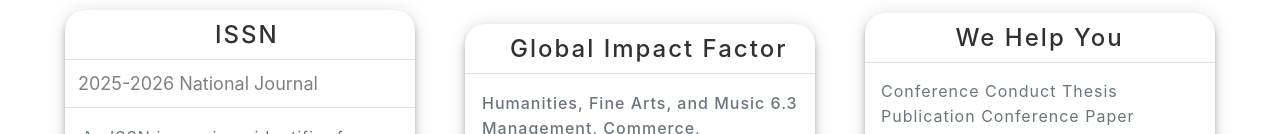
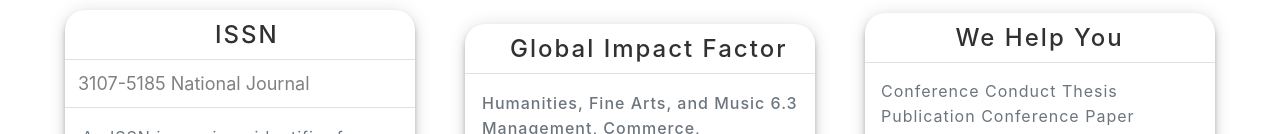
Before and after one commit to Himanshu4918824/xoffencer_journal_frontend, a React (Create React App) app: page / in a window 1280 px wide. Shown: the part 818-952 px from the top of the page. Built offline with nearby package versions, Linux system fonts and the light colour scheme.

Commit message:
adding issn

```diff
--- a/src/App.js
+++ b/src/App.js
@@ -40,17 +40,14 @@ function App() {
           <Route element={<Homepage />} path="/"></Route>
           <Route element={<ShowPage />} path="/ShowJournal"></Route>
           <Route element={<Contact />} path="/contact"></Route>
+          <Route element={<AboutJournal />} path="/aboutjournal"></Route>
+          <Route element={<Indexing />} path="/indexing"></Route>
+          <Route element={<Policy />} path="/policy"></Route>
+          <Route element={<AboutUs />} path="/aboutus"></Route>
+        </Routes>
+      </Router>
 
-
-        <Route element={<Contact/>} path="/contact"></Route>
-        <Route element={<AboutJournal/>} path="/aboutjournal"></Route>
-        <Route element={<Indexing/>} path="/indexing"></Route>
-        <Route element={<Policy/>} path="/policy"></Route>
-        <Route element={<AboutUs/>} path="/aboutus"></Route>
-      </Routes>
-    </Router>
-
-   </div>
+    </div>
 
   );
 }
--- a/src/components/userinterface/homepage/BroadCast.js
+++ b/src/components/userinterface/homepage/BroadCast.js
@@ -92,7 +92,7 @@ export default function BroadCast()
             <Divider/>
 
             <div style={{margin:10,fontSize:18,fontWeight:400,color:'grey',padding:3}}>
-               2025-2026  National Journal
+               3107-5185  National Journal
             </div>
 
            {/* <div style={{margin:10,fontSize:18,fontWeight:400,marginBottom:25,color:'#f0edea',padding:2}}>
--- a/src/components/userinterface/nationaljournal/NationalJournal.js
+++ b/src/components/userinterface/nationaljournal/NationalJournal.js
@@ -79,7 +79,6 @@ export default function NationalJournal() {
         //     nextLevel = "result";
         //     apiEndpoint = null;
         //     navigate(`/ShowJournal?year=${path[0]}&vol=${path[1]}&issue=${item}`); // Navigate to the show page
-
         // }
         else {
             return; // Stop if at the final result level
```
